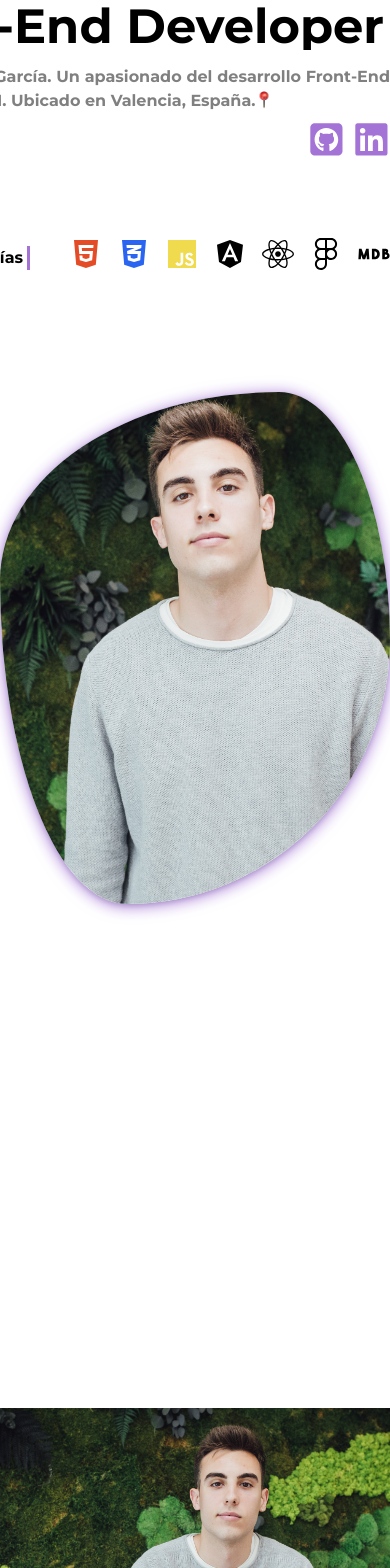
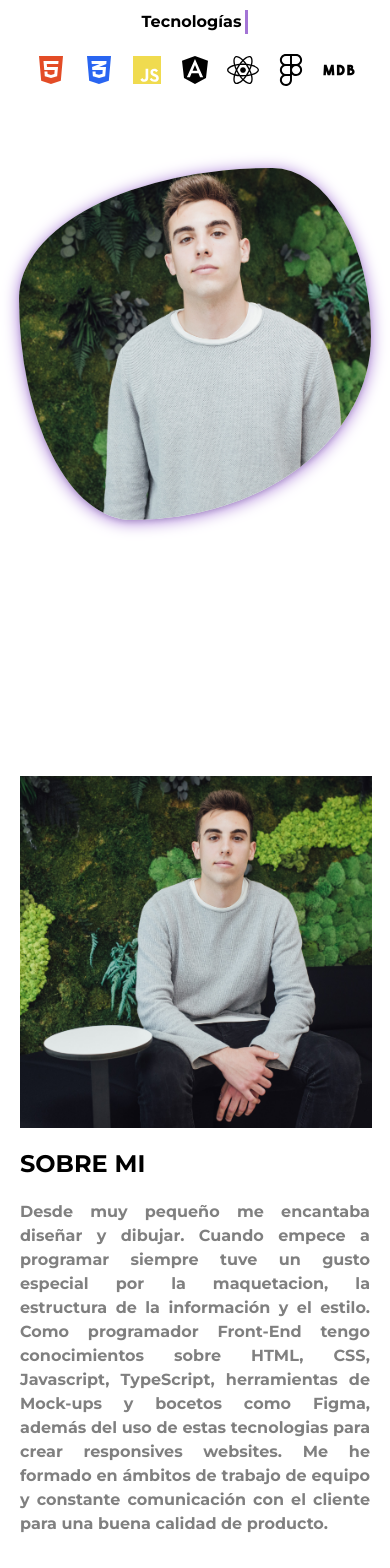
Before and after one commit to jorgeeegv/portfolio, a React (Create React App) app: page / in a window 390 px wide. Shown: the part 360-1928 px from the top of the page. Built offline with nearby package versions, Linux system fonts and the light colour scheme.

Commit message:
resposive intro and some layouts for mobile

```diff
--- a/src/Core/components/AboutMe/AboutMe.css
+++ b/src/Core/components/AboutMe/AboutMe.css
@@ -2,6 +2,13 @@
     object-fit: cover;
     width: 27rem;
     height: 27rem;
+}
+@media (max-width: 844px){
+    .img-about-me{
+        object-fit: cover;
+        width: 22rem;
+        height: 22rem
+    }
 }
 .color-html{
     color: chocolate;
--- a/src/Core/components/AboutMe/AboutMe.tsx
+++ b/src/Core/components/AboutMe/AboutMe.tsx
@@ -1,16 +1,16 @@
 import './AboutMe.css'
 export default function AboutMe() {
     return (
-        <div className="w-full my-64 flex gap-x-20 grid grid-cols-1 grid-rows-2 lg:grid-cols-2 lg:grid-rows-1">
-            <div className="col-span-1 flex justify-end items-end w-full h-full">
-                <img className="img-about-me" src={process.env.PUBLIC_URL + '/imgs/jorge2.jpg'} />
+        <div className="w-full my-56 lg:my-64 flex gap-x-20 grid grid-cols-1 grid-rows-1 lg:grid-cols-2 lg:grid-rows-1">
+            <div className="col-span-1 lg:flex lg:justify-end lg:items-end lg:w-full lg:h-full">
+                <img className="img-about-me mx-5 lg:mx-0" src={process.env.PUBLIC_URL + '/imgs/jorge2.jpg'} />
             </div>
             <div className="col-span-1 w-full h-full grid grid-cols-1 grid-rows-2 lg:grid-cols-2 lg:grid-rows-1">
-                <div className='flex flex-col gap-5'>
+                <div className='flex flex-col lg:gap-5'>
                     <div>
-                        <div className="text-2xl font-bold">SOBRE MI</div>
+                        <div className="text-2xl p-5 lg:p-0 font-bold">SOBRE MI</div>
                     </div>
-                    <div className='inline-block text-1xl font-bold subtitle-text text-justify'>
+                    <div className='inline-block mx-5 lg:mx-0 text-1xl font-bold subtitle-text text-justify'>
                         <span>
                             Desde muy pequeño me encantaba diseñar y dibujar. Cuando empece a programar siempre tuve un gusto especial por
                             la maquetacion, la estructura de la información y el estilo. Como programador Front-End tengo conocimientos
--- a/src/Core/components/Intro/Intro.css
+++ b/src/Core/components/Intro/Intro.css
@@ -6,7 +6,7 @@
     border-color: var(--color-primary) ;
     box-shadow: rgba(14, 30, 37, 0.12) 0px 2px 4px 0px, var(--color-primary) 0px 2px 16px 0px;
 }
-@media (max-width: 820){
+@media (max-width: 820px){
     .img-intro{
         width: 22rem;
         height: 22rem;
--- a/src/Core/components/Intro/Intro.tsx
+++ b/src/Core/components/Intro/Intro.tsx
@@ -6,8 +6,6 @@ import {
     faAngular,
     faReact,
     faHtml5,
-    faCss3,
-    faJava,
     faCss3Alt,
     faJs,
     faFigma,
@@ -15,18 +13,16 @@ import {
 } from "@fortawesome/free-brands-svg-icons";
 export default function Intro() {
     return (
-        <div className="w-full my-40 flex gap-x-20 items-center justify-center grid grid-cols-1 grid-rows-2 lg:grid-cols-2 lg:grid-rows-1">
-            <div className="col-span-1 flex flex-col justify-center items-end">
-                <div className='max-w-xl flex flex-col gap-y-2'>
-                    <div>
-                        <div className="inline-block typing text-5xl font-bold">Front-End Developer</div>
-                    </div>
-                    <div className='inline-block text-1xl font-bold subtitle-text text-justify'>
+        <div className="w-full mt-22 lg:my-40 flex gap-x-20 items-center justify-center grid grid-cols-1 grid-rows-2 lg:grid-cols-2 lg:grid-rows-1">
+            <div className="col-span-1 w-full lg:w-auto flex flex-col justify-center items-end">
+                <div className='w-full lg:max-w-xl flex flex-col gap-y-2'>
+                    <div className="mx-5 lg:mx-0 lg:inline-block typing text-3xl lg:text-5xl font-bold">Front-End Developer</div>
+                    <div className='inline-block m-5 lg:m-auto text-1xl font-bold subtitle-text text-justify'>
                         <span className='text-justify'>Hola! Soy Jorge García. Un apasionado del desarrollo Front-End y el diseño UX/UI.
                             Ubicado en Valencia, España.</span>
                         <img className='img-emoji-small inline-block mb-1' src={process.env.PUBLIC_URL + '/imgs/round-pushpin.png'} alt="" />
                     </div>
-                    <div className='flex flex-row justify-between items-center'>
+                    <div className='flex flex-row justify-between items-center mx-5 lg:mx-0'>
                         <div className='flex flex-row gap-x-2'>
                             <img className='img-emoji' src={process.env.PUBLIC_URL + '/imgs/emoji_man_technologist.png'} alt="" />
                             <img className='img-emoji' src={process.env.PUBLIC_URL + '/imgs/waving_hand.png'} alt="" />
@@ -37,8 +33,8 @@ export default function Intro() {
                         </div>
                     </div>
                 </div>
-                <div className='pt-20 justify-between items-end flex flex-row'>
-                    <span className='font-bold text-1xl techs pr-1 mr-10'>Tecnologías </span>
+                <div className='pt-10 lg:pt-20 justify-between gap-y-5 lg:gap-y-0 items-end flex flex-col w-full lg:w-auto justify-center items-center lg:justify-start lg:items-start lg:flex-row'>
+                    <span className='font-bold text-1xl techs pr-1 lg:mr-10'>Tecnologías </span>
                     <div className='flex flex-row gap-x-4'>
                         <FontAwesomeIcon icon={faHtml5} className='tech-icon html-icon' />
                         <FontAwesomeIcon icon={faCss3Alt} className='tech-icon css-icon' />
@@ -51,7 +47,7 @@ export default function Intro() {
                     </div>
                 </div>
             </div>
-            <div className="col-span-1">
+            <div className="col-span-1 py-8 lg:py-0 flex justify-center items-start lg:flex lg:justify-start lg:items-start">
                 <img className="img-intro" src={process.env.PUBLIC_URL + '/imgs/jorge.jpg'} alt="" />
             </div>
         </div>
--- a/src/Core/components/Navbar/Navbar.tsx
+++ b/src/Core/components/Navbar/Navbar.tsx
@@ -37,25 +37,25 @@ export default function Navbar() {
                 <Popover.Group className="hidden lg:flex lg:gap-x-12">
                     <a
                         href="#"
-                        className="-mx-3 block rounded-lg py-2 px-3 text-base font-bold leading-7 text-gray-900 hover:bg-gray-50"
+                        className="-mx-3 block rounded-lg py-2 px-3 text-base font-bold leading-7 text-gray-900"
                     >
                         Inicio
                     </a>
                     <a
                         href="#"
-                        className="-mx-3 block rounded-lg py-2 px-3 text-base font-bold leading-7 text-gray-900 hover:bg-gray-50"
+                        className="-mx-3 block rounded-lg py-2 px-3 text-base font-bold leading-7 text-gray-900"
                     >
                         Sobre mí
                     </a>
                     <a
                         href="#"
-                        className="-mx-3 block rounded-lg py-2 px-3 text-base font-bold leading-7 text-gray-900 hover:bg-gray-50"
+                        className="-mx-3 block rounded-lg py-2 px-3 text-base font-bold leading-7 text-gray-900"
                     >
                         Carrera
                     </a>
                     <a
                         href="#"
-                        className="-mx-3 block rounded-lg py-2 px-3 text-base font-bold leading-7 text-gray-900 hover:bg-gray-50"
+                        className="-mx-3 block rounded-lg py-2 px-3 text-base font-bold leading-7 text-gray-900"
                     >
                         Contacto
                     </a>
@@ -65,9 +65,9 @@ export default function Navbar() {
                 <div className="fixed inset-0 z-10" />
                 <Dialog.Panel className="fixed inset-y-0 right-0 z-10 w-full overflow-y-auto bg-white px-6 py-6 sm:max-w-sm sm:ring-1 sm:ring-gray-900/10">
                     <div className="flex items-center justify-between">
-                        <a href="#">
-                            <img className="icon w-12 h-12 rounded-full ring-2 ring-gray-300 dark:ring-gray-500" src={process.env.PUBLIC_URL + '/imgs/jorge2.jpg'} alt="" />
-                        </a>
+                        <div className="flex lg:flex-1">
+                            <span className='text-2xl font-bold'>jorgegv.dev</span>
+                        </div>
                         <button
                             type="button"
                             className="-m-2.5 rounded-md p-2.5 text-gray-700"
@@ -78,27 +78,25 @@ export default function Navbar() {
                         </button>
                     </div>
                     <div className="mt-6 flow-root">
-                        <div className="-my-6 divide-y divide-gray-500/10">
-                            <div className="space-y-2 py-6">
+                        <div className="w-full flex flex-col justify-center items-center">
                             <a
                                 href="#"
-                                    className="-mx-3 block rounded-lg py-2 px-3 text-base font-bold leading-7 text-gray-900 hover:bg-gray-50"
+                                className="-mx-3 block rounded-lg py-2 px-3 text-base font-bold leading-7"
                             >
                                 Inicio
                             </a>
                             <a
                                 href="#"
-                                    className="-mx-3 block rounded-lg py-2 px-3 text-base font-bold leading-7 text-gray-900 hover:bg-gray-50"
+                                className="-mx-3 block rounded-lg py-2 px-3 text-base font-bold leading-7"
                             >
                                 Carrera
                             </a>
                             <a
                                 href="#"
-                                    className="-mx-3 block rounded-lg py-2 px-3 text-base font-bold leading-7 text-gray-900 hover:bg-gray-50"
+                                className="-mx-3 block rounded-lg py-2 px-3 text-base font-bold leading-7"
                             >
                                 Company
                             </a>
-                            </div>
                         </div>
                     </div>
                 </Dialog.Panel>
--- a/src/Core/styles/animations.css
+++ b/src/Core/styles/animations.css
@@ -18,7 +18,7 @@
     }
 
     to {
-        width: 100%
+        width: 85%
     }
 }
 
```
Also changed, not shown: src/logo.svg (deleted). Lines whose indentation alone changed are shown as unchanged.
